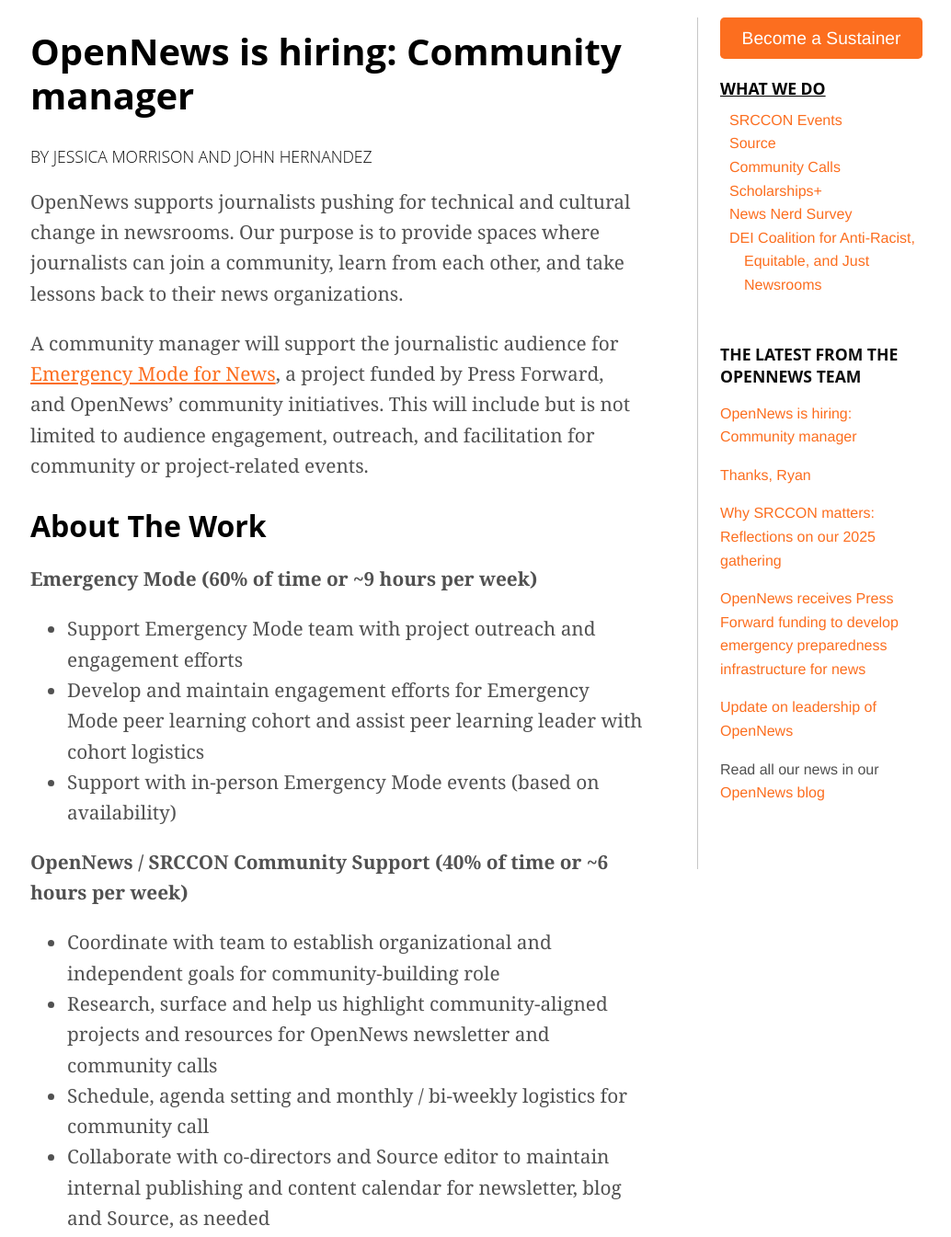
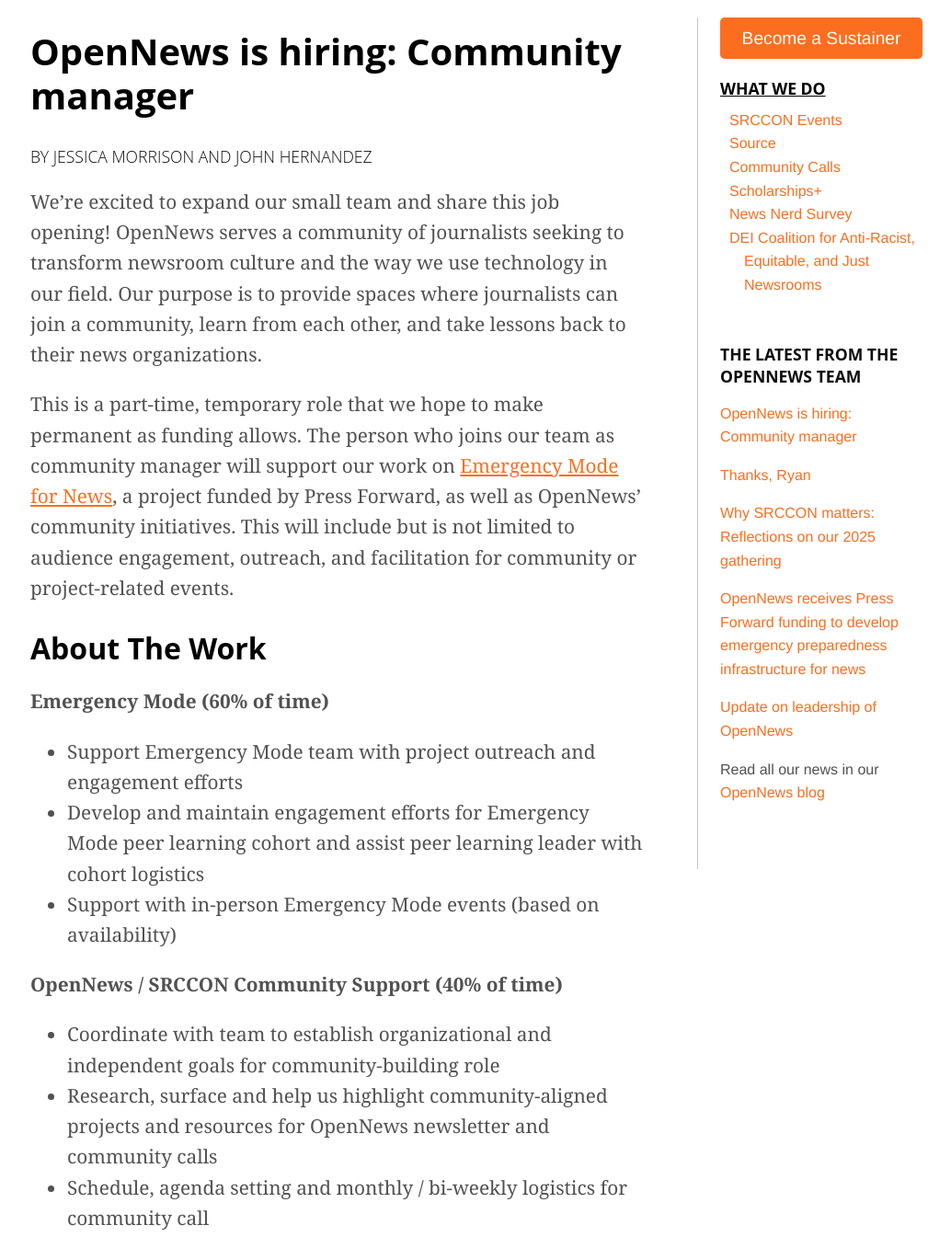
Before and after one commit to OpenNews/opennews-website, a Jekyll site: the page built from _posts/2025-08-29-opennews-hiring-community-manager.md, in a window 1280 px wide and 1400 px high, scrolled down 382 px, cut to the strip 55-1400 px from the top of the window. Shown: the whole strip at 92% size, without its empty margins (117-1151 px from the left). Built offline with Jekyll 4.4.1, drawn with Linux system fonts in a browser that asks for light colours; nearby versions of some CDN libraries; some web fonts are replaced; comment, search, counter and statistics services are not loaded.

Commit message:
update job post with edits

```diff
--- a/_posts/2025-08-29-opennews-hiring-community-manager.md
+++ b/_posts/2025-08-29-opennews-hiring-community-manager.md
@@ -8,17 +8,17 @@
 
 ---
 
-OpenNews supports journalists pushing for technical and cultural change in newsrooms. Our purpose is to provide spaces where journalists can join a community, learn from each other, and take lessons back to their news organizations.
+We’re excited to expand our small team and share this job opening! OpenNews serves a community of journalists seeking to transform newsroom culture and the way we use technology in our field. Our purpose is to provide spaces where journalists can join a community, learn from each other, and take lessons back to their news organizations.
 
-A community manager will support the journalistic audience for [Emergency Mode for News](https://opennews.org/blog/press-forward-release/), a project funded by Press Forward, and OpenNews’ community initiatives. This will include but is not limited to audience engagement, outreach, and facilitation for community or project-related events.
+This is a part-time, temporary role that we hope to make permanent as funding allows. The person who joins our team as community manager will support our work on [Emergency Mode for News](https://opennews.org/blog/press-forward-release/), a project funded by Press Forward, as well as OpenNews’ community initiatives. This will include but is not limited to audience engagement, outreach, and facilitation for community or project-related events.
 
 ## About The Work
-**Emergency Mode (60% of time or ~9 hours per week)**
+**Emergency Mode (60% of time)**
 * Support Emergency Mode team with project outreach and engagement efforts
 * Develop and maintain engagement efforts for Emergency Mode peer learning cohort and assist peer learning leader with cohort logistics
 * Support with in-person Emergency Mode events (based on availability)
 
-**OpenNews / SRCCON Community Support (40% of time or ~6 hours per week)**
+**OpenNews / SRCCON Community Support (40% of time)**
 * Coordinate with team to establish organizational and independent goals for community-building role
 * Research, surface and help us highlight community-aligned projects and resources for OpenNews newsletter and community calls
 * Schedule, agenda setting and monthly / bi-weekly logistics for community call
@@ -46,4 +46,4 @@
 
 If you have any questions, feel free to [contact the team](mailto:team@opennews.org).
 
-<iframe class="airtable-embed" src="https://airtable.com/embed/app0dvefggv8qcESX/pag3fftpghUqq4dyv/form" frameborder="0" onmousewheel="" width="100%" height="2500" style="min-height: 2500px; height: 2500px !important; background: transparent; border: 1px solid #ccc;"></iframe>
+<iframe class="airtable-embed" src="https://airtable.com/embed/app0dvefggv8qcESX/pag3fftpghUqq4dyv/form" frameborder="0" onmousewheel="" width="100%" height="2500" style="min-height: 2400px; height: 2400px !important; background: transparent; border: 1px solid #ccc;"></iframe>
```
